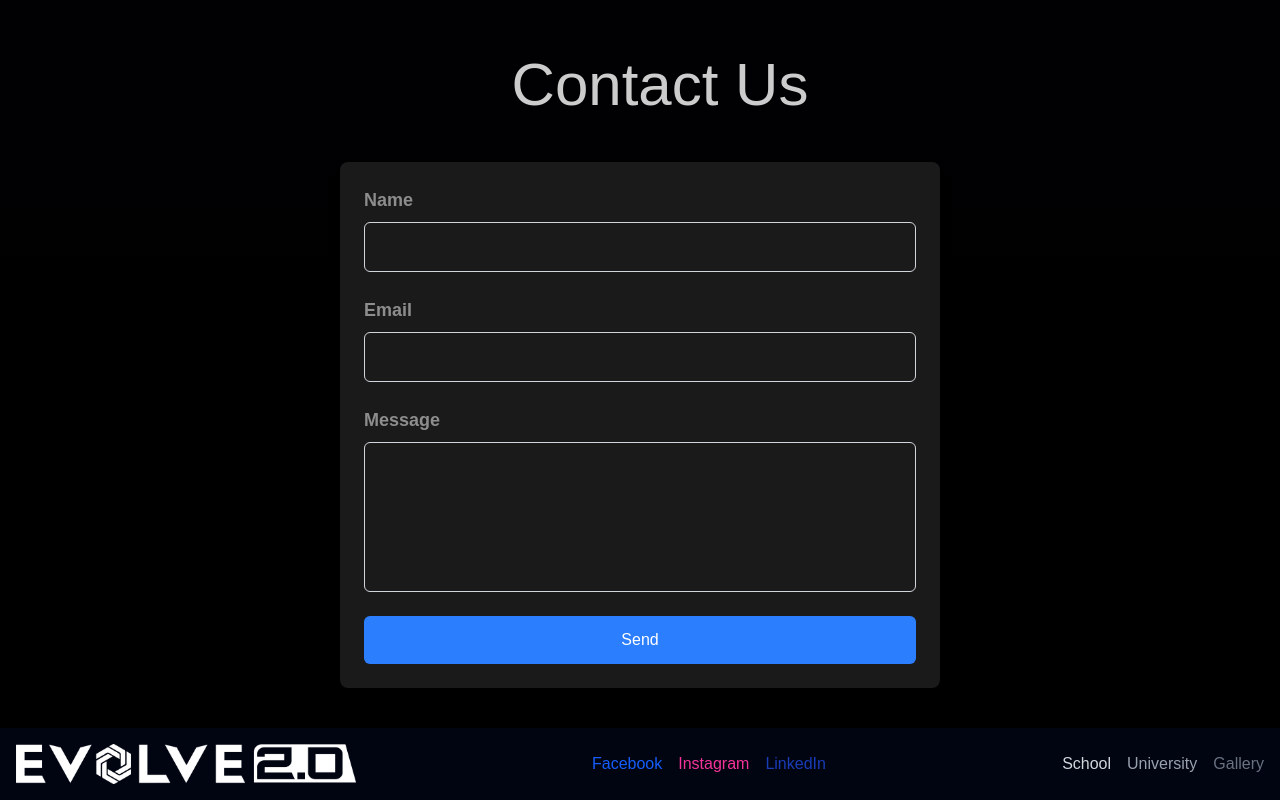
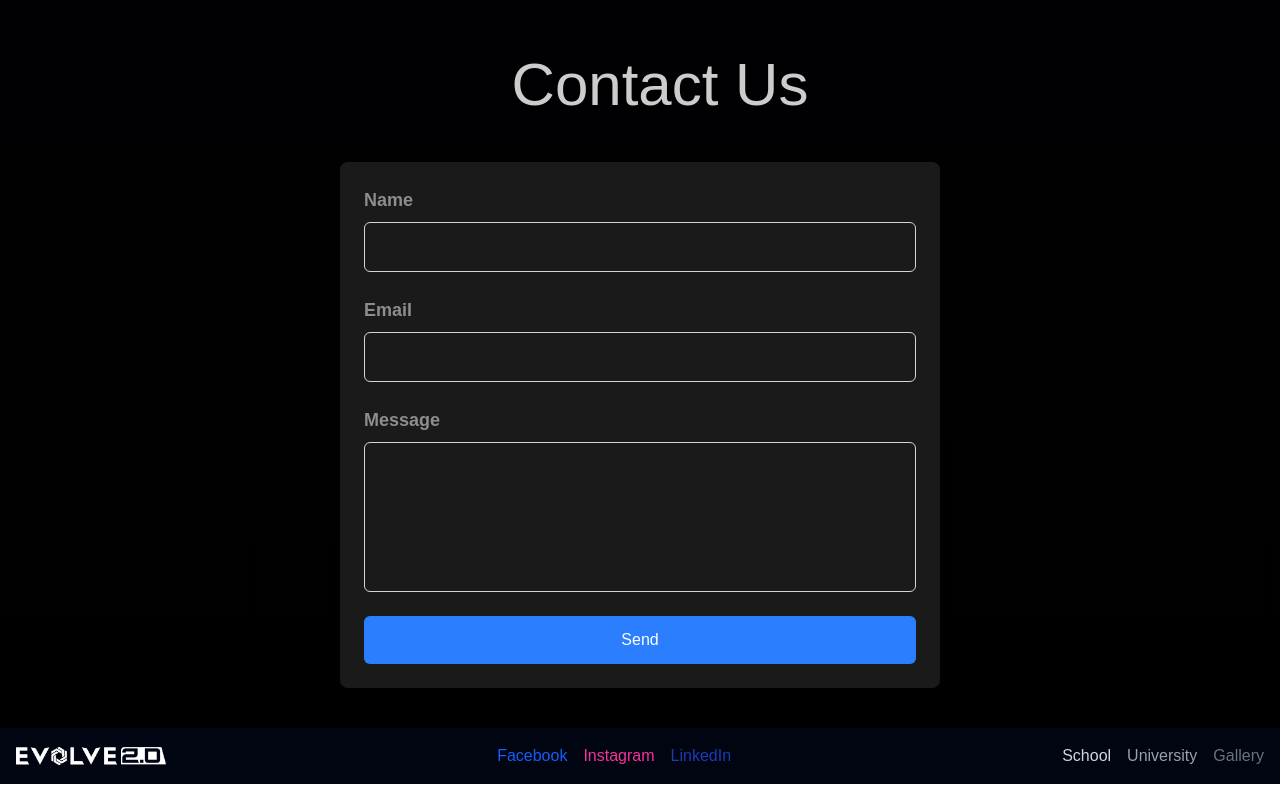
Before and after one commit to Bugzseater/evolve2_1, a Next.js app: page / in a window 1280 px wide. Shown: the part 1506-2306 px from the top of the page. Built offline with nearby package versions, Linux system fonts and the light colour scheme.

Commit message:
update img

```diff
--- a/src/components/Footer.tsx
+++ b/src/components/Footer.tsx
@@ -1,13 +1,14 @@
 'use client';
 import React from 'react';
 import Link  from 'next/link';
+import Image from 'next/image'
 
 function Footer() {
   return (
     <footer className="flex flex-col md:flex-row justify-between items-center p-4 bg-[#010511] text-white">
       {/* Left Section: Logo */}
       <div className="mb-4 md:mb-0">
-        <img src="/Evolve2.0official6.png" alt="Logo" className="h-10" />
+            <Image src="/Evolve2.0official6.png" alt="Logo" width={150} height={60} />
       </div>
 
       {/* Middle Section: Social Media Links */}
--- a/src/components/Minifooter.tsx
+++ b/src/components/Minifooter.tsx
@@ -1,14 +1,14 @@
 'use client';
 import React from 'react';
-import Link  from 'next/link';
+import Image from 'next/image'
 
 function Minifooter() {
   return (
     <footer className="flex flex-col md:flex-row justify-between items-center gap-10 p-4 bg-[#010511] text-white">
       {/* Left Section: Logo */}
-      <div className="mb-4 md:mb-0">
-        <img src="/Evolve2.0official6.png" alt="Logo" className="h-10" />
-      </div>
+    <div className="mb-4 md:mb-0">
+      <Image src="/Evolve2.0official6.png" alt="Logo" width={150} height={60} />
+    </div>
 
       {/* Middle Section: Social Media Links */}
       <div className="flex gap-4 mb-4 md:mb-0">
```
